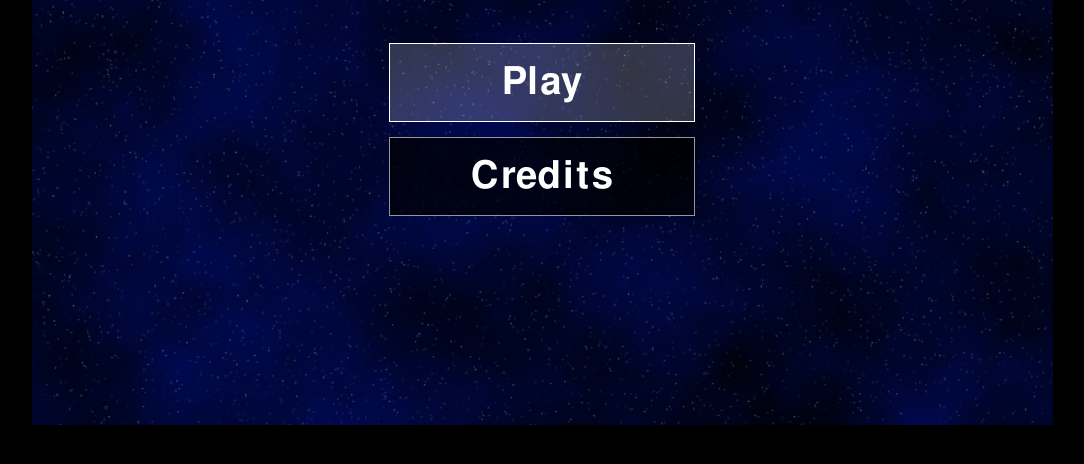
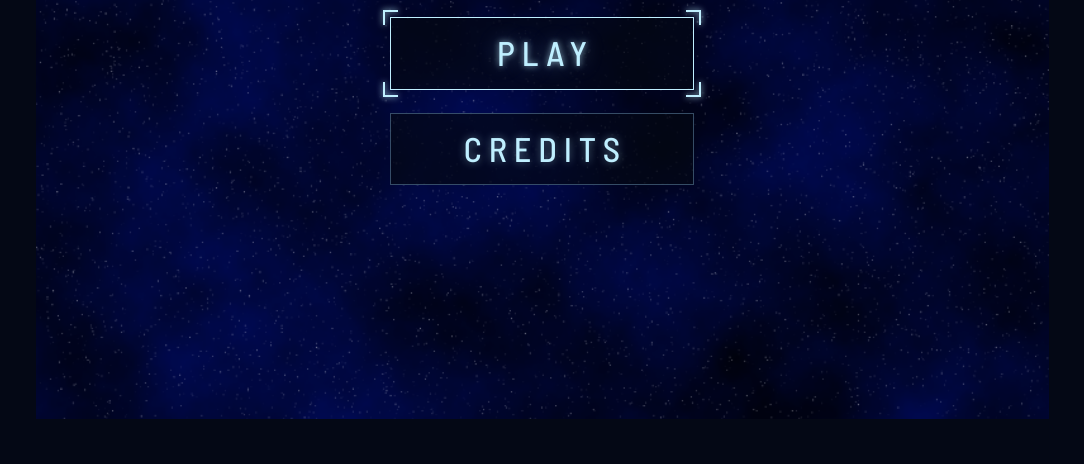
Before and after one commit to PhoeNox/Slingshot, a website built with Vite: page index.html in a window 1280 px wide. Shown: the part 341-805 px from the top of the page, without its empty margins (98-1182 px from the left). Built offline with nearby package versions, Linux system fonts and the light colour scheme.

Commit message:
Restyle menus with orbital-instrument tokens, fonts and button effects
Start of the visual overhaul: menus get the Void/Phosphor palette,
Michroma and Barlow Semi Condensed replace FreeSansBold, and buttons
show snapping corner brackets with a one-time label scramble so focus
reads like an instrument locking on. Reduced-motion users get static
brackets and no scramble; screen readers read the real label.

Co-Authored-By: Claude Opus 5.5 <noreply@anthropic.com>

```diff
--- a/REUSE.toml
+++ b/REUSE.toml
@@ -11,9 +11,14 @@ SPDX-FileCopyrightText = [
 SPDX-License-Identifier = "GPL-2.0-or-later"
 
 [[annotations]]
-path = "public/data/FreeSansBold.ttf"
-SPDX-FileCopyrightText = "2002, 2003, 2005, 2008 Free Software Foundation"
-SPDX-License-Identifier = "GPL-2.0-or-later"
+path = "public/data/Michroma-Regular.ttf"
+SPDX-FileCopyrightText = "2011 The Michroma Project Authors (https://github.com/googlefonts/Michroma-font)"
+SPDX-License-Identifier = "OFL-1.1"
+
+[[annotations]]
+path = "public/data/BarlowSemiCondensed-Medium.ttf"
+SPDX-FileCopyrightText = "2017 The Barlow Project Authors (https://github.com/jpt/barlow)"
+SPDX-License-Identifier = "OFL-1.1"
 
 [[annotations]]
 path = [
--- a/src/assets.ts
+++ b/src/assets.ts
@@ -4,8 +4,11 @@
 import type { SpriteName } from "./frame";
 import type { Sprites } from "./renderer";
 
-export const FONT_FAMILY = "FreeSansBold";
-const FONT_SOURCE = "url(data/FreeSansBold.ttf)";
+export const TEXT_FONT_FAMILY = "Barlow Semi Condensed";
+const TEXT_FONT_SOURCE = "url(data/BarlowSemiCondensed-Medium.ttf)";
+const TEXT_FONT_DESCRIPTORS: FontFaceDescriptors = { weight: "500" };
+const TITLE_FONT_FAMILY = "Michroma";
+const TITLE_FONT_SOURCE = "url(data/Michroma-Regular.ttf)";
 const PLANET_SPRITES = [1, 2, 3, 4, 5, 6, 7, 8];
 
 async function loadImage(url: string): Promise<HTMLImageElement> {
@@ -39,8 +42,14 @@ export async function loadSprites(): Promise<Sprites> {
   };
 }
 
-export async function loadFont(): Promise<void> {
-  const font = new FontFace(FONT_FAMILY, FONT_SOURCE);
+async function loadFontFace(family: string, source: string, descriptors?: FontFaceDescriptors): Promise<void> {
+  const font = new FontFace(family, source, descriptors);
   await font.load();
   document.fonts.add(font);
 }
+
+export async function loadFonts(): Promise<void> {
+  const textLoad = loadFontFace(TEXT_FONT_FAMILY, TEXT_FONT_SOURCE, TEXT_FONT_DESCRIPTORS);
+  const titleLoad = loadFontFace(TITLE_FONT_FAMILY, TITLE_FONT_SOURCE);
+  await Promise.all([textLoad, titleLoad]);
+}
--- /dev/null
+++ b/src/colours.ts
@@ -0,0 +1,11 @@
+// SPDX-FileCopyrightText: 2026 Thomas Eggerling
+// SPDX-License-Identifier: GPL-3.0-or-later
+
+export const COLOURS = {
+  void: "#040815",
+  phosphor: "#bfefff",
+  instrumentDim: "#4a6a86",
+  leftPlayer: "#ffb066",
+  rightPlayer: "#7fb8ff",
+  lock: "#ffe9a8",
+} as const;
--- a/src/main.ts
+++ b/src/main.ts
@@ -2,7 +2,7 @@
 // SPDX-License-Identifier: GPL-3.0-or-later
 
 import "./style.css";
-import { loadFont, loadSprites } from "./assets";
+import { loadFonts, loadSprites } from "./assets";
 import { adjustAim, createMatch, fire, matchView, step, type AimDelta, type Match } from "./core/match";
 import { applyFit, applyOverlayFit, fitPlayingArea } from "./display";
 import { describeBackdropFrame, describeFrame } from "./frame";
@@ -10,7 +10,7 @@ import { startGameLoop } from "./gameLoop";
 import { bindControls, bindEscape } from "./input";
 import { MAIN_MENU_ITEMS, type Screen } from "./navigation";
 import { drawFrame } from "./renderer";
-import { bindMainMenuButton, bindMenuFocusKeys, bindScreenRoutes, navigateBack, renderMenuItems, showScreen, type ScreenElements } from "./screens";
+import { bindBracketFlash, bindMainMenuButton, bindMenuButtonEffects, bindMenuFocusKeys, bindScreenRoutes, navigateBack, renderMenuItems, showScreen, type ScreenElements } from "./screens";
 
 interface MatchSession {
   screen: Screen;
@@ -38,7 +38,7 @@ async function start(): Promise<void> {
   const matchMenuButton = document.querySelector<HTMLButtonElement>("#match-menu-button")!;
 
   const sprites = await loadSprites();
-  await loadFont();
+  await loadFonts();
 
   const session: MatchSession = { screen: "mainMenu", match: undefined };
 
@@ -60,6 +60,12 @@ async function start(): Promise<void> {
 
   renderMenuItems(menu, MAIN_MENU_ITEMS);
   bindMenuFocusKeys(menu);
+  const reducedMotion = window.matchMedia("(prefers-reduced-motion: reduce)");
+  const menuButtons = elements.overlay.querySelectorAll<HTMLButtonElement>(".menu button");
+  for (const button of menuButtons) {
+    bindMenuButtonEffects(button, reducedMotion);
+  }
+  bindBracketFlash(matchMenuButton);
   bindMainMenuButton(matchMenuButton);
   bindMainMenuButton(elements.creditsBackButton);
   const enterScreen = (screen: Screen) => {
--- a/src/renderer.ts
+++ b/src/renderer.ts
@@ -5,7 +5,7 @@
 // SPDX-FileCopyrightText: 2026 Thomas Eggerling
 // SPDX-License-Identifier: GPL-3.0-or-later
 
-import { FONT_FAMILY } from "./assets";
+import { TEXT_FONT_FAMILY } from "./assets";
 import type {
   FillRectItem,
   FrameItem,
@@ -112,7 +112,7 @@ function drawText(context: CanvasRenderingContext2D, item: TextItem): void {
   context.save();
   context.globalAlpha = item.alpha;
   context.fillStyle = item.colour;
-  context.font = `${item.fontSize}px ${FONT_FAMILY}`;
+  context.font = `${item.fontSize}px "${TEXT_FONT_FAMILY}"`;
   context.textAlign = item.align;
   context.textBaseline = item.baseline;
   context.fillText(item.text, item.x, item.y);
--- /dev/null
+++ b/src/scramble.ts
@@ -0,0 +1,16 @@
+// SPDX-FileCopyrightText: 2026 Thomas Eggerling
+// SPDX-License-Identifier: GPL-3.0-or-later
+
+const SCRAMBLE_GLYPHS = "ABCDEFGHIJKLMNOPQRSTUVWXYZ0123456789#%&*+/<>";
+
+export function scrambleLabel(label: string, progress: number, random: () => number): string {
+  const decodedLength = Math.floor(label.length * progress);
+  const characters = [...label].map((character, index) => {
+    if (index < decodedLength || character === " ") {
+      return character;
+    }
+    const glyphIndex = Math.floor(random() * SCRAMBLE_GLYPHS.length);
+    return SCRAMBLE_GLYPHS[glyphIndex];
+  });
+  return characters.join("");
+}
--- a/src/screens.ts
+++ b/src/screens.ts
@@ -1,7 +1,9 @@
 // SPDX-FileCopyrightText: 2026 Thomas Eggerling
 // SPDX-License-Identifier: GPL-3.0-or-later
 
+import { COLOURS } from "./colours";
 import { backTargetFor, hashFor, moveFocus, resolveHash, type FocusStep, type MenuItem, type Screen } from "./navigation";
+import { scrambleLabel } from "./scramble";
 
 export interface ScreenElements {
   overlay: HTMLElement;
@@ -18,6 +20,10 @@ const FOCUS_STEPS: Record<string, FocusStep> = {
   ArrowDown: 1,
   KeyS: 1,
 };
+
+const SCRAMBLE_DURATION_MS = 200;
+const BRACKET_FLASH_KEYFRAMES: Keyframe[] = [{ color: COLOURS.lock }, { color: COLOURS.phosphor }];
+const BRACKET_FLASH_OPTIONS: KeyframeAnimationOptions = { duration: 180, pseudoElement: "::before" };
 
 export function renderMenuItems(menu: HTMLElement, items: readonly MenuItem[]): void {
   const buttons = items.map(menuButton);
@@ -49,7 +55,49 @@ export function bindMenuFocusKeys(menu: HTMLElement): void {
   });
 }
 
+export function bindMenuButtonEffects(button: HTMLButtonElement, reducedMotion: MediaQueryList): void {
+  const label = button.textContent!;
+  button.setAttribute("aria-label", label);
+  button.addEventListener("pointerenter", () => {
+    button.focus();
+  });
+  button.addEventListener("focus", () => {
+    if (reducedMotion.matches || button.dataset.decoded !== undefined) {
+      return;
+    }
+    button.dataset.decoded = "";
+    playScramble(button, label);
+  });
+  bindBracketFlash(button);
+}
+
+export function bindBracketFlash(button: HTMLButtonElement): void {
+  button.addEventListener("click", () => {
+    button.animate(BRACKET_FLASH_KEYFRAMES, BRACKET_FLASH_OPTIONS);
+  });
+}
+
+function playScramble(button: HTMLButtonElement, label: string): void {
+  const startTime = performance.now();
+  const showScrambleFrame = (now: number) => {
+    const progress = Math.min((now - startTime) / SCRAMBLE_DURATION_MS, 1);
+    button.textContent = scrambleLabel(label, progress, Math.random);
+    if (progress < 1) {
+      requestAnimationFrame(showScrambleFrame);
+    }
+  };
+  requestAnimationFrame(showScrambleFrame);
+}
+
+function resetScrambles(overlay: HTMLElement): void {
+  const buttons = overlay.querySelectorAll("button");
+  for (const button of buttons) {
+    delete button.dataset.decoded;
+  }
+}
+
 export function showScreen(elements: ScreenElements, screen: Screen): void {
+  resetScrambles(elements.overlay);
   elements.overlay.hidden = screen === "match";
   elements.mainMenu.hidden = screen !== "mainMenu";
   elements.credits.hidden = screen !== "credits";
--- a/src/style.css
+++ b/src/style.css
@@ -1,5 +1,25 @@
 /* SPDX-FileCopyrightText: 2026 Thomas Eggerling */
 /* SPDX-License-Identifier: GPL-3.0-or-later */
+
+:root {
+  --void: #040815;
+  --phosphor: #bfefff;
+  --instrument-dim: #4a6a86;
+  --left-player: #ffb066;
+  --right-player: #7fb8ff;
+  --lock: #ffe9a8;
+  --title-font: Michroma, sans-serif;
+  --text-font: "Barlow Semi Condensed", sans-serif;
+  --phosphor-glow: 0 0 0.25em color-mix(in srgb, var(--phosphor) 45%, transparent);
+  --phosphor-glow-strong:
+    0 0 0.2em color-mix(in srgb, var(--phosphor) 70%, transparent),
+    0 0 0.6em color-mix(in srgb, var(--phosphor) 35%, transparent);
+  --bracket-length: 0.45em;
+  --bracket-thickness: 2px;
+  --bracket-rest: -0.25em;
+  --bracket-travel: -0.75em;
+  --bracket-snap: 120ms cubic-bezier(0.2, 0.8, 0.3, 1);
+}
 
 html,
 body {
@@ -10,9 +30,9 @@ body {
 body {
   display: flex;
   flex-direction: column;
-  background: #000;
-  color: #aaa;
-  font: 14px/1.4 FreeSansBold, sans-serif;
+  background: var(--void);
+  color: var(--instrument-dim);
+  font: 500 16px/1.4 var(--text-font);
   text-align: center;
 }
 
@@ -36,7 +56,7 @@ body {
   inset: 0;
   margin: auto;
   container-type: size;
-  color: #fff;
+  color: var(--phosphor);
 }
 
 .overlay-screen {
@@ -44,12 +64,21 @@ body {
   flex-direction: column;
   align-items: center;
   justify-content: center;
-  gap: 6cqh;
+  gap: 8cqh;
   height: 100%;
 }
 
 .overlay-screen[hidden] {
   display: none;
+}
+
+.overlay-screen h1 {
+  margin: 0;
+  font: normal 7cqh/1.2 var(--title-font);
+  letter-spacing: 0.12em;
+  text-indent: 0.12em;
+  text-transform: uppercase;
+  text-shadow: var(--phosphor-glow-strong);
 }
 
 #credits {
@@ -61,12 +90,13 @@ body {
 }
 
 #credits h1 {
-  font-size: 8cqh;
+  font-size: 5cqh;
 }
 
 .credits-text {
   max-width: 80cqw;
   font-size: max(14px, 3cqh);
+  text-shadow: var(--phosphor-glow);
 }
 
 .credits-text p {
@@ -74,69 +104,107 @@ body {
 }
 
 .credits-text .copyright {
-  color: #aaa;
+  color: var(--instrument-dim);
   font-size: 0.75em;
+  text-shadow: none;
 }
 
 .credits-text a {
-  color: #fff;
+  color: var(--phosphor);
+  text-decoration-color: var(--instrument-dim);
+  text-underline-offset: 0.2em;
 }
 
 .credits-text a:hover,
 .credits-text a:focus-visible {
-  color: #aaa;
-}
-
-.overlay-screen h1 {
-  margin: 0;
-  font-size: 12cqh;
-  font-weight: normal;
+  outline: 1px solid var(--phosphor);
+  outline-offset: 2px;
+  text-decoration-color: var(--phosphor);
+  text-shadow: var(--phosphor-glow-strong);
 }
 
 .menu {
   display: flex;
   flex-direction: column;
   align-items: center;
-  gap: 2cqh;
+  gap: 3cqh;
+}
+
+.menu button,
+.hint-button {
+  position: relative;
+  border: 1px solid color-mix(in srgb, var(--instrument-dim) 70%, transparent);
+  background: color-mix(in srgb, var(--void) 70%, transparent);
+  color: var(--phosphor);
+  font: inherit;
+  text-transform: uppercase;
+  cursor: pointer;
 }
 
 .menu button {
   min-width: 30cqw;
   padding: 1.5cqh 4cqw;
-  border: 1px solid rgb(150, 150, 150);
-  background: rgba(0, 0, 0, 0.69);
-  color: #fff;
-  font: inherit;
-  font-size: 5cqh;
-  cursor: pointer;
+  font-size: 4.5cqh;
+  letter-spacing: 0.2em;
+  text-indent: 0.2em;
+  text-shadow: var(--phosphor-glow);
 }
 
-.menu button:hover,
-.menu button:focus {
-  outline: none;
-  border-color: #fff;
-  background: rgba(255, 255, 255, 0.2);
+.menu button::before,
+.hint-button::before {
+  content: "";
+  position: absolute;
+  inset: var(--bracket-travel);
+  color: var(--phosphor);
+  opacity: 0;
+  pointer-events: none;
+  filter: drop-shadow(0 0 3px currentColor);
+  background:
+    linear-gradient(currentColor 0 0) left top / var(--bracket-length) var(--bracket-thickness),
+    linear-gradient(currentColor 0 0) left top / var(--bracket-thickness) var(--bracket-length),
+    linear-gradient(currentColor 0 0) right top / var(--bracket-length) var(--bracket-thickness),
+    linear-gradient(currentColor 0 0) right top / var(--bracket-thickness) var(--bracket-length),
+    linear-gradient(currentColor 0 0) left bottom / var(--bracket-length) var(--bracket-thickness),
+    linear-gradient(currentColor 0 0) left bottom / var(--bracket-thickness) var(--bracket-length),
+    linear-gradient(currentColor 0 0) right bottom / var(--bracket-length) var(--bracket-thickness),
+    linear-gradient(currentColor 0 0) right bottom / var(--bracket-thickness) var(--bracket-length);
+  background-repeat: no-repeat;
+  transition:
+    inset var(--bracket-snap),
+    opacity var(--bracket-snap);
 }
 
-.hint-button {
-  margin-left: 12px;
-  padding: 2px 10px;
-  border: 1px solid #555;
-  border-radius: 4px;
-  background: none;
-  color: inherit;
-  font: inherit;
-  cursor: pointer;
-}
-
+.menu button:focus,
 .hint-button:hover,
 .hint-button:focus-visible {
   outline: none;
-  border-color: #fff;
-  color: #fff;
+  border-color: var(--phosphor);
+  text-shadow: var(--phosphor-glow-strong);
+}
+
+.menu button:focus::before,
+.hint-button:hover::before,
+.hint-button:focus-visible::before {
+  inset: var(--bracket-rest);
+  opacity: 1;
 }
 
 .key-hint {
   margin: 0;
-  padding: 4px 16px;
+  padding: 6px 16px;
+  letter-spacing: 0.04em;
 }
+
+.hint-button {
+  margin-left: 16px;
+  padding: 2px 10px;
+  letter-spacing: 0.1em;
+}
+
+@media (prefers-reduced-motion: reduce) {
+  .menu button::before,
+  .hint-button::before {
+    inset: var(--bracket-rest);
+    transition: none;
+  }
+}
```
Also changed, not shown: LICENSES/OFL-1.1.txt (added, +91 -0 lines), index.html (+7 -3 lines), src/scramble.test.ts (added, +29 -0 lines), README.md, public/data/BarlowSemiCondensed-Medium.ttf (added), public/data/FreeSansBold.ttf (deleted), public/data/Michroma-Regular.ttf (added).
